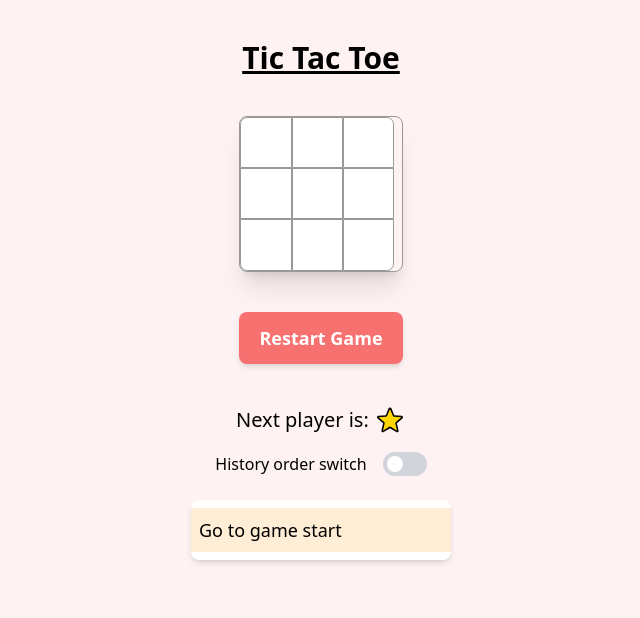
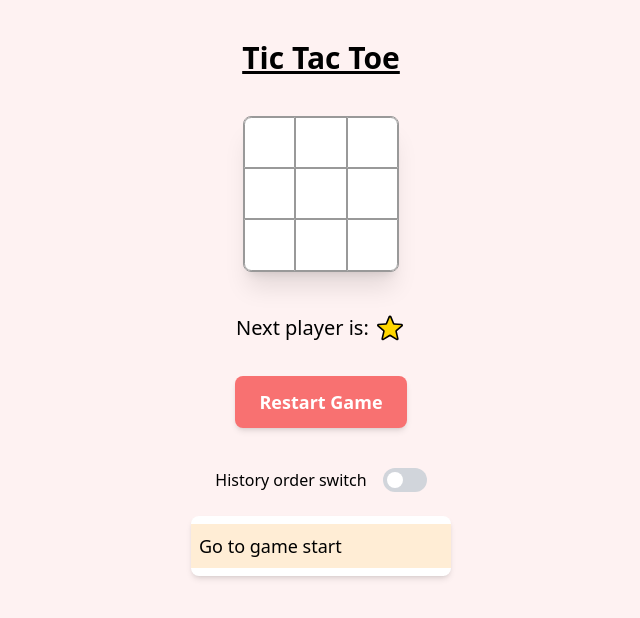
Before and after one commit to pa4080/react-tic-tac-toe, a React (Vite) app: page / in a window 1280 px wide. Shown: the top 618 px of the page, without its empty margins (319-959 px from the left). Built offline with nearby package versions, Linux system fonts and the light colour scheme.

Commit message:
Tweak the Styles

```diff
--- a/src/GameTicTacToe.jsx
+++ b/src/GameTicTacToe.jsx
@@ -133,10 +133,8 @@ class GameTicTacToe extends React.Component {
     });
 
     return (
-      <div className="game">
-        <h1 className="text-3xl font-bold underline mt-10 mb-10">
-          Tic Tac Toe
-        </h1>
+      <div className="game pt-10">
+        <h1 className="text-3xl font-bold underline mb-10">Tic Tac Toe</h1>
         <div className="game-board">
           <Board
             squares={current.squares}
@@ -145,9 +143,15 @@ class GameTicTacToe extends React.Component {
             }}
             lines={lines}
           />
+        </div>
+
+        <div className="mt-6">
+          <Status winner={winner} xIsNext={current.xIsNext} />
+        </div>
+
         <button
-            onClick={() => !this.state.resetGame && this.handleResetGame()}
-            className={`py-3 px-5 text-center w-full mt-10 rounded-lg font-bold text-lg text-white transition duration-100" ${
+          onClick={() => this.handleResetGame()}
+          className={`py-3 px-6 text-center fit-content mt-6 rounded-lg font-bold text-lg text-white transition duration-100 ${
             this.state.resetGame
               ? "bg-red-500 shadow-sm"
               : "bg-red-400 shadow-md"
@@ -155,11 +159,7 @@ class GameTicTacToe extends React.Component {
         >
           Restart Game
         </button>
-        </div>
-        <div className="game-info mt-10">
-          <div>
-            <Status winner={winner} xIsNext={current.xIsNext} />
-          </div>
+        <div className="game-info mt-10 pb-10">
           <div>
             <SwitchToggle switch={(order) => this.handleSwitchOrder(order)} />
           </div>
--- a/src/components/Status.jsx
+++ b/src/components/Status.jsx
@@ -11,7 +11,7 @@ export default function Status({ winner, xIsNext }) {
     : "Next player is:";
 
   return (
-    <div className="inline-flex items-center font-sans text-xl mb-4">
+    <div className="inline-flex items-center font-sans text-xl mb-2 mt-4">
       {message}&nbsp;
       {!winner && ((xIsNext && <PlayerStar />) || <PlayerHeart />)}
       {(winner === "X" && <PlayerStar />) ||
```
Lines whose indentation alone changed are shown as unchanged.
